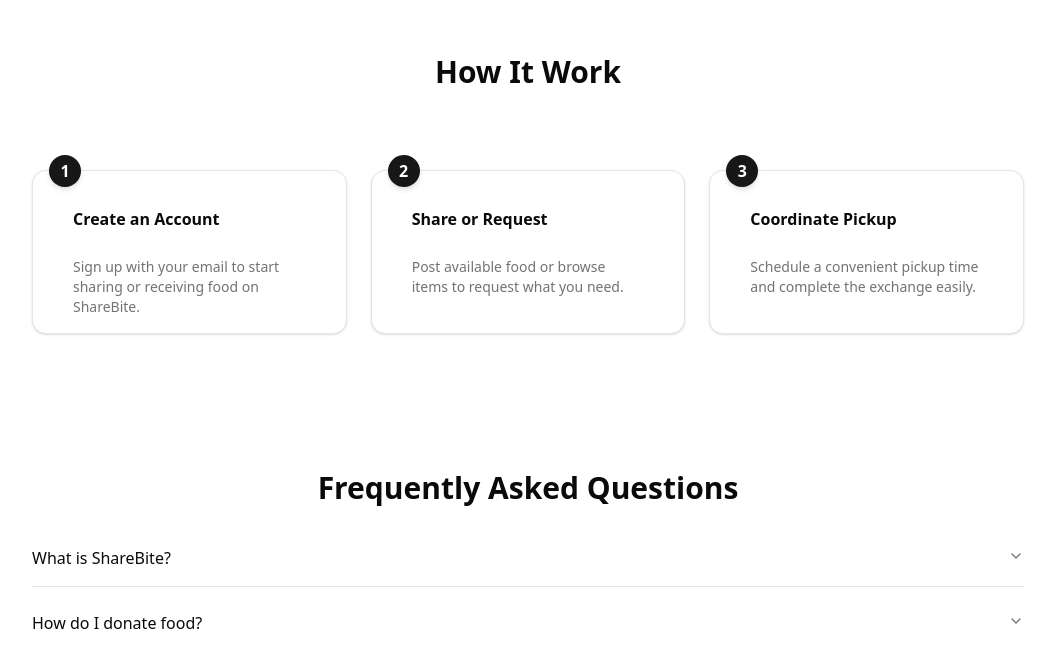
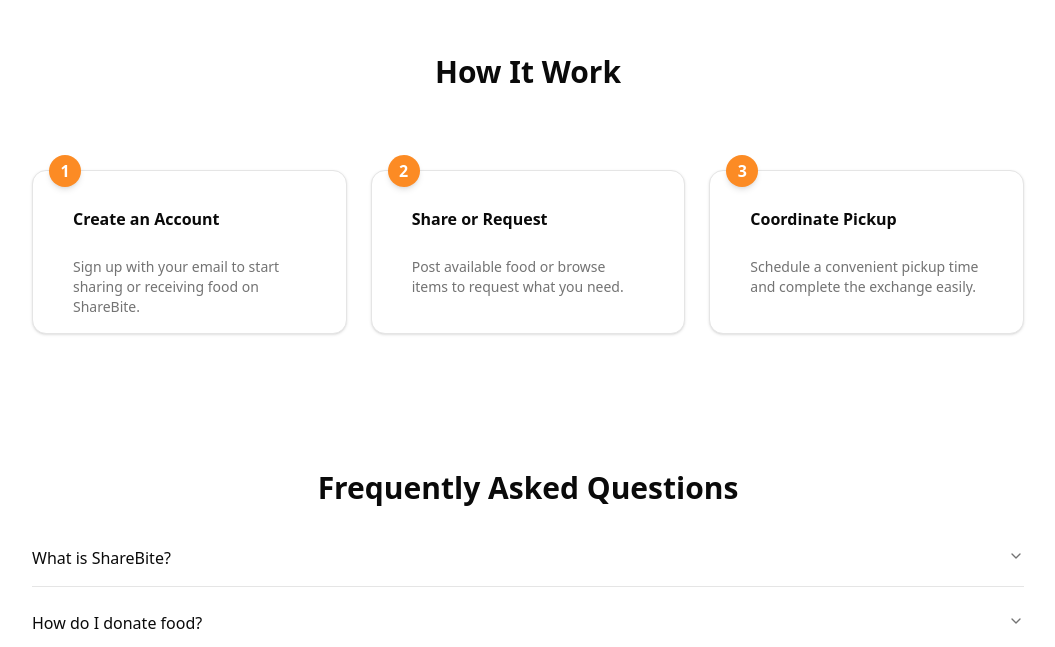
Before and after one commit to 0xKafi/Share-Bite, a React (Vite) app: page / in a window 1280 px wide. Shown: the part 1531-2178 px from the top of the page, without its empty margins (112-1167 px from the left). Built offline with nearby package versions, Linux system fonts and the light colour scheme; no server answers.

Commit message:
aso animation added

```diff
--- a/index.html
+++ b/index.html
@@ -4,10 +4,15 @@
     <meta charset="UTF-8" />
     <link rel="icon" type="image/svg+xml" href="https://i.ibb.co/0ydzgD2s/image.png" />
     <meta name="viewport" content="width=device-width, initial-scale=1.0" />
+    <link rel="stylesheet" href="https://unpkg.com/aos@next/dist/aos.css" />
     <title>ShareBite</title>
   </head>
   <body>
     <div id="root"></div>
     <script type="module" src="/src/main.jsx"></script>
+    <script src="https://unpkg.com/aos@next/dist/aos.js"></script>
+    <script>
+      AOS.init();
+    </script>
   </body>
 </html>
--- a/package.json
+++ b/package.json
@@ -18,6 +18,7 @@
     "@radix-ui/react-slot": "^1.2.3",
     "@tailwindcss/vite": "^4.1.11",
     "@tanstack/react-query": "^5.83.0",
+    "aos": "^2.3.4",
     "axios": "^1.10.0",
     "class-variance-authority": "^0.7.1",
     "clsx": "^2.1.1",
--- /dev/null
+++ b/src/components/Pages/Dashboard.jsx
@@ -0,0 +1,11 @@
+import React from 'react';
+
+const Dashboard = () => {
+    return (
+        <div className='mx-auto max-w-5xl min-h-screen bg-gray-50'>
+            <p>dashboard</p>
+        </div>
+    );
+};
+
+export default Dashboard;
--- a/src/components/Sections/Work.jsx
+++ b/src/components/Sections/Work.jsx
@@ -1,5 +1,8 @@
 import { Card, CardContent, CardHeader, CardTitle } from "@/components/ui/card";
 import React from 'react';
+import AOS from 'aos';
+import 'aos/dist/aos.css';
+AOS.init();
 
 const Work = () => {
   const steps = [
@@ -22,11 +25,11 @@
 
   return (
         <div className="my-30">
-            <h2 className="text-3xl font-bold text-center my-20">How It Work</h2>
+            <h2 data-aos="fade-up" data-aos-duration="1000" className="text-3xl font-bold text-center my-20">How It Work</h2>
             <div className="grid grid-cols-1 md:grid-cols-3 gap-6 max-w-5xl mx-auto my-10 px-4">
             {
                 steps.map((step) => (
-                <Card key={step.id} className="relative p-4 pt-10">
+                <Card  data-aos="fade-up" data-aos-duration="1000" key={step.id} className="relative p-4 pt-10">
                 <div className="absolute -top-4 left-4 bg-primary text-white font-bold rounded-full w-8 h-8 flex items-center justify-center shadow-md">
                     {step.id}
                 </div>
--- a/src/index.css
+++ b/src/index.css
@@ -43,19 +43,19 @@
 
 :root {
   --radius: 0.625rem;
-  --background: oklch(1 0 0);
+  --background: #ffffff;
   --foreground: oklch(0.145 0 0);
   --card: oklch(1 0 0);
   --card-foreground: oklch(0.145 0 0);
   --popover: oklch(1 0 0);
   --popover-foreground: oklch(0.145 0 0);
-  --primary: oklch(0.205 0 0);
+  --primary: #fc8b24;
   --primary-foreground: oklch(0.985 0 0);
-  --secondary: oklch(0.97 0 0);
+  --secondary: #166023;
   --secondary-foreground: oklch(0.205 0 0);
   --muted: oklch(0.97 0 0);
   --muted-foreground: oklch(0.556 0 0);
-  --accent: oklch(0.97 0 0);
+  --accent: #FFC107;
   --accent-foreground: oklch(0.205 0 0);
   --destructive: oklch(0.577 0.245 27.325);
   --border: oklch(0.922 0 0);
```
Also changed, not shown: 2 other files (tests, documents, lock files or other folders).
